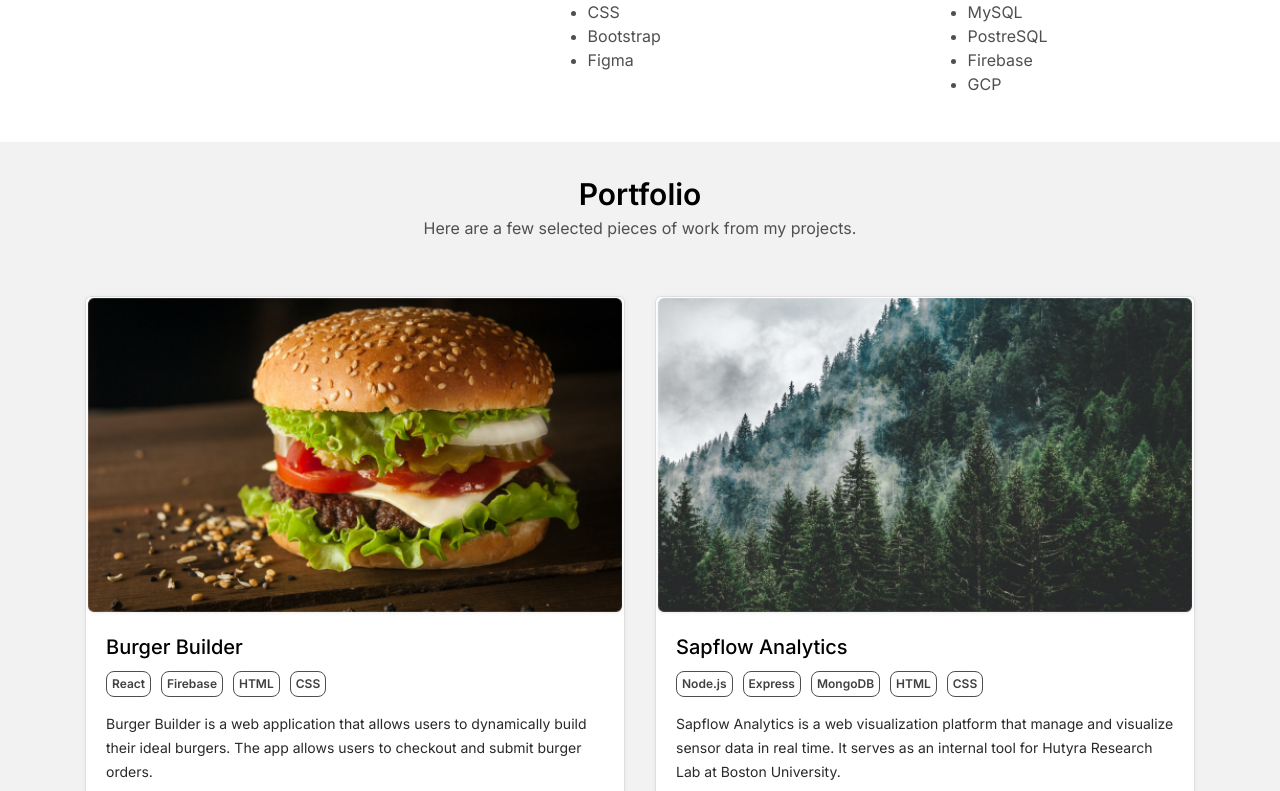
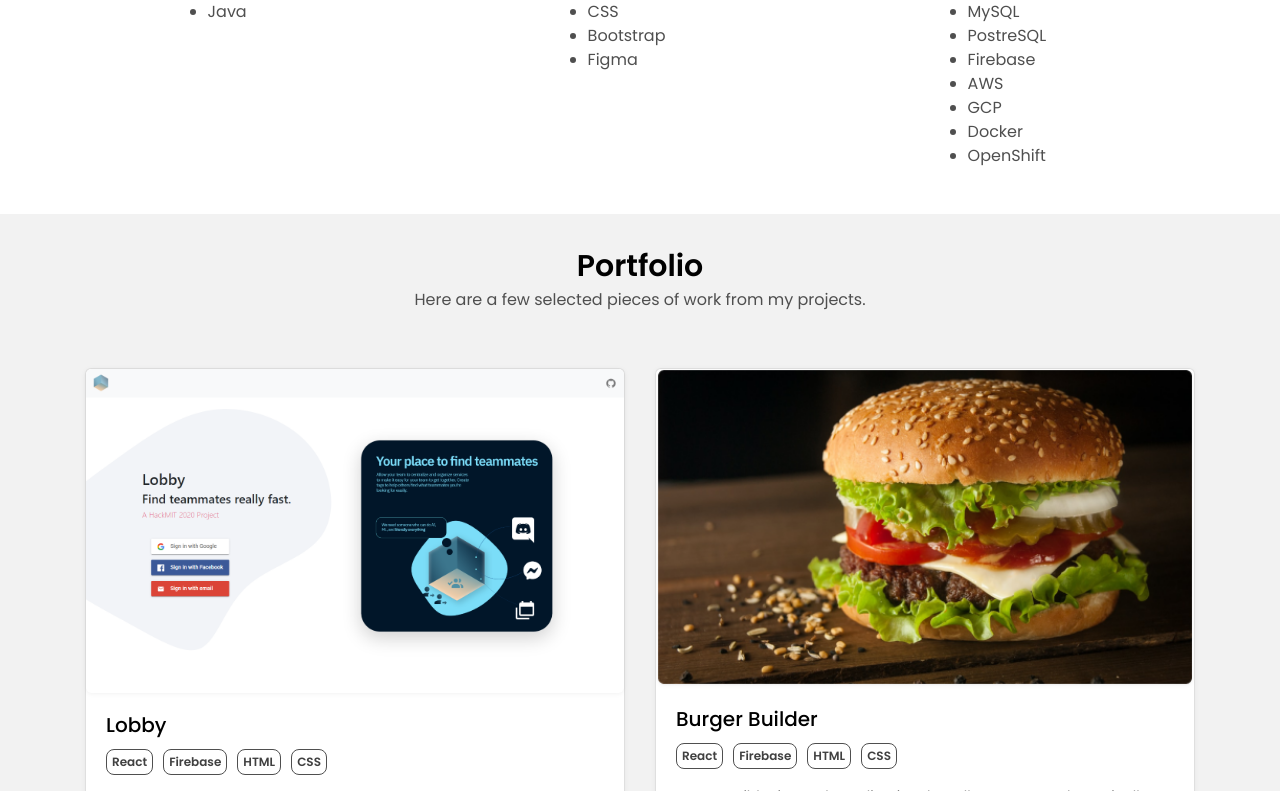
Before and after one commit to yanchen01/yanchen01.github.io, a React (Create React App) app: page / in a window 1280 px wide. Shown: the part 1109-1900 px from the top of the page. Built offline with nearby package versions, Linux system fonts and the light colour scheme.

Commit message:
added openshift to backend skills

```diff
--- a/public/index.html
+++ b/public/index.html
@@ -25,8 +25,9 @@
   <!--
         Google Fonts
   -->
-  <link href="https://fonts.googleapis.com/css2?family=Inter:wght@400;500;600;700&display=swap" rel="stylesheet">
+  <!-- <link href="https://fonts.googleapis.com/css2?family=Inter:wght@400;500;600;700&display=swap" rel="stylesheet"> -->
   <link href="https://fonts.googleapis.com/css2?family=Pacifico&display=swap" rel="stylesheet">
+  <link href="https://fonts.googleapis.com/css2?family=Poppins:ital,wght@0,400;0,500;0,600;0,700;1,400;1,500;1,600;1,700&display=swap" rel="stylesheet">
 
   <!--
         Bootstrap
--- a/src/components/Portfolio/Portfolio.js
+++ b/src/components/Portfolio/Portfolio.js
@@ -3,6 +3,7 @@ import styles from './Portfolio.module.css';
 import { Container, Row, Col, Card } from 'react-bootstrap';
 
 // import image assets
+import lobby from '../../assets/images/lobby.png';
 import burgerBuilderPic from '../../assets/images/burger-builder.png';
 import sapflowPic from '../../assets/images/sapflow.png';
 import yelpCampPic from '../../assets/images/yelp-camp.png';
@@ -10,6 +11,13 @@ import terrierExchangePic from '../../assets/images/terrier-exchange.png';
 import sentithinkPic from '../../assets/images/sentithink.png';
 
 const Projects = [
+	{
+		title: 'Lobby',
+		link: 'https://lobby-hackmit.herokuapp.com/',
+		techStack: [ 'React', 'Firebase', 'HTML', 'CSS' ],
+		description: `A platform that facilitates finding your team for events ranging from education, entertainment, gaming tournaments, to hackathons, whether virtual or in-person.`,
+		image: lobby
+	},
 	{
 		title: 'Burger Builder',
 		link: 'https://github.com/yanchen01/burger-builder',
--- a/src/components/Skills/Skills.js
+++ b/src/components/Skills/Skills.js
@@ -12,7 +12,7 @@ const skillList = [
 	{
 		source: progLanguageIcon,
 		category: 'Programming Language',
-		techs: [ 'Python', 'JavaScript', 'C++', 'Java' ]
+		techs: [ 'Python', 'JavaScript', 'C++', 'C', 'Java' ]
 	},
 	{
 		source: frontEndIcon,
@@ -22,7 +22,19 @@ const skillList = [
 	{
 		source: backEndIcon,
 		category: 'Back-End Development',
-		techs: [ 'Node & Express', 'Django', 'Flask', 'MongoDB', 'MySQL', 'PostreSQL', 'Firebase', 'GCP' ]
+		techs: [
+			'Node & Express',
+			'Django',
+			'Flask',
+			'MongoDB',
+			'MySQL',
+			'PostreSQL',
+			'Firebase',
+			'AWS',
+			'GCP',
+			'Docker',
+			'OpenShift'
+		]
 	}
 ];
 
--- a/src/index.css
+++ b/src/index.css
@@ -1,7 +1,8 @@
 body {
 	margin: 0;
 	background-color: #f2f2f2;
-	font-family: 'Inter', sans-serif;
+	/* font-family: 'Inter', sans-serif; */
+	font-family: 'Poppins', sans-serif;
 	-webkit-font-smoothing: antialiased;
 	-moz-osx-font-smoothing: grayscale;
 }
```
Also changed, not shown: src/assets/images/lobby.png (added).
